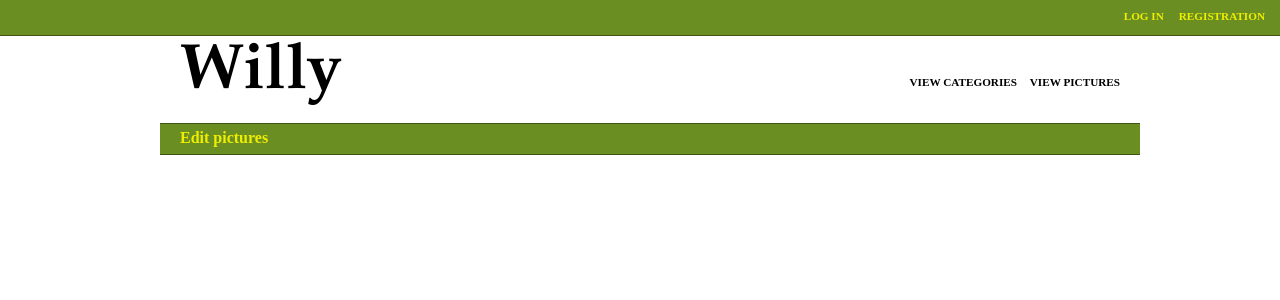
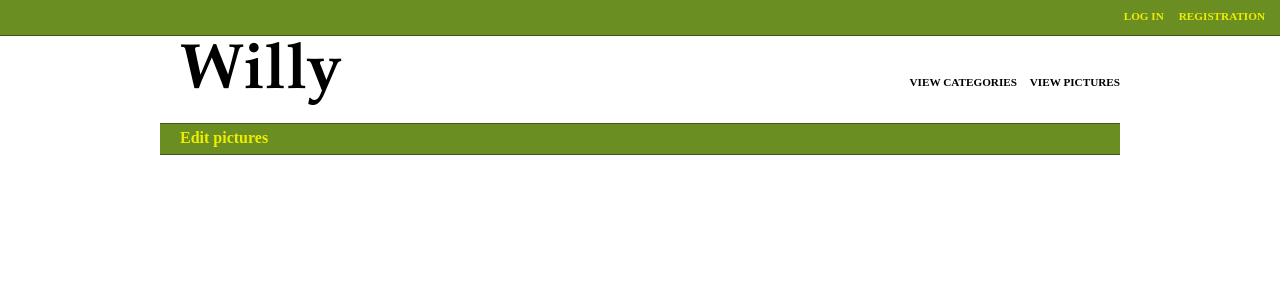
Before and after one commit to psstoev/willy, a Django app: template src/willy/gallery/templates/edit_pictures.html in a window 1280 px wide. Shown: the top 300 px of the page. Run offline with Django 3.2, Linux system fonts and the light colour scheme; the template is opened without the code that fills it, so the values that code supplies are empty.

Commit message:
Fixed bug in the title bar's dimensions.

```diff
--- a/src/willy/static/css/base.css
+++ b/src/willy/static/css/base.css
@@ -135,7 +135,7 @@ nav a {
 }
 
 h1#title {
-    width: 100%;
+    width: 940px;
     height: 25px;
     margin-bottom: 20px;
     padding-top: 5px;
```
